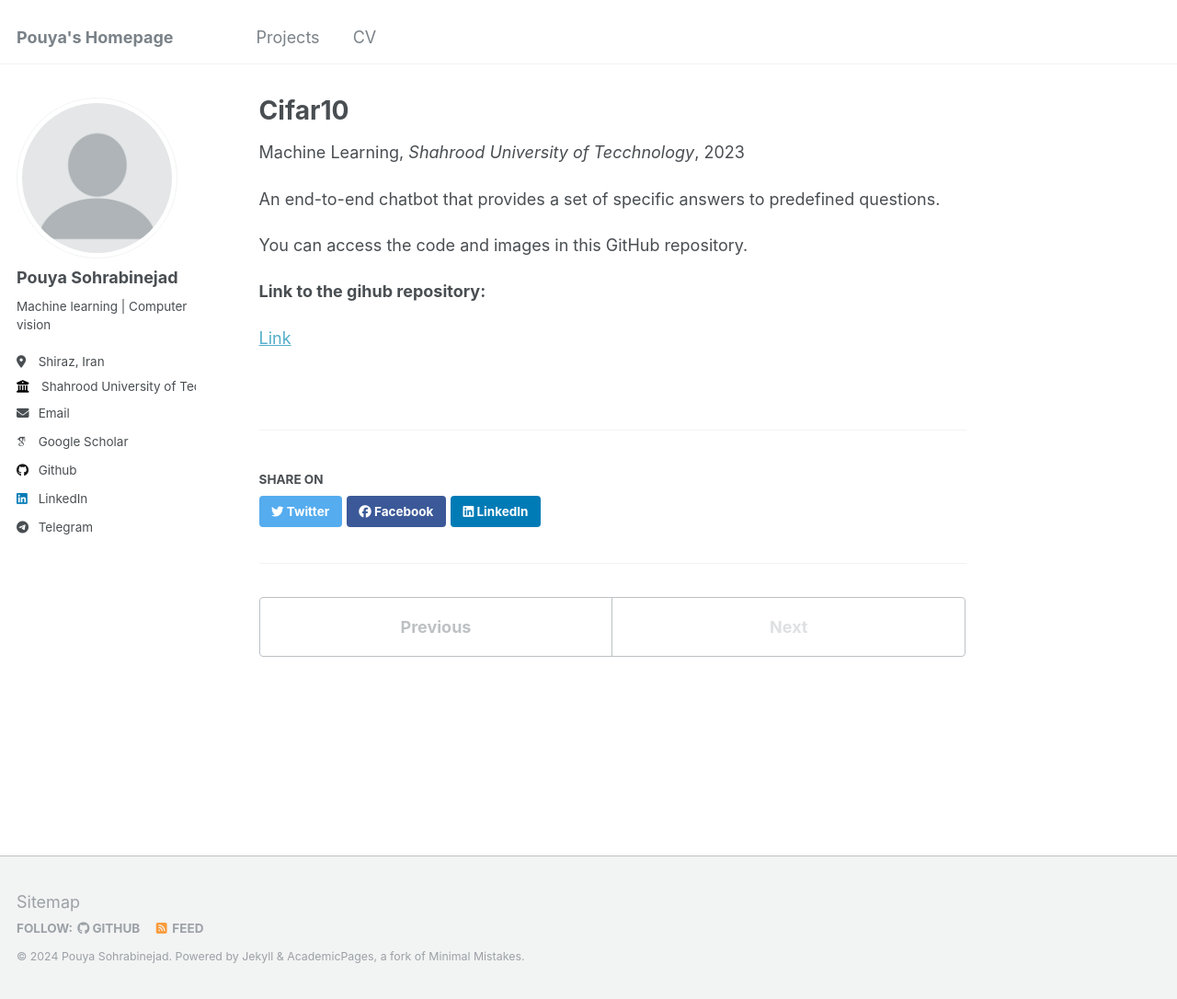
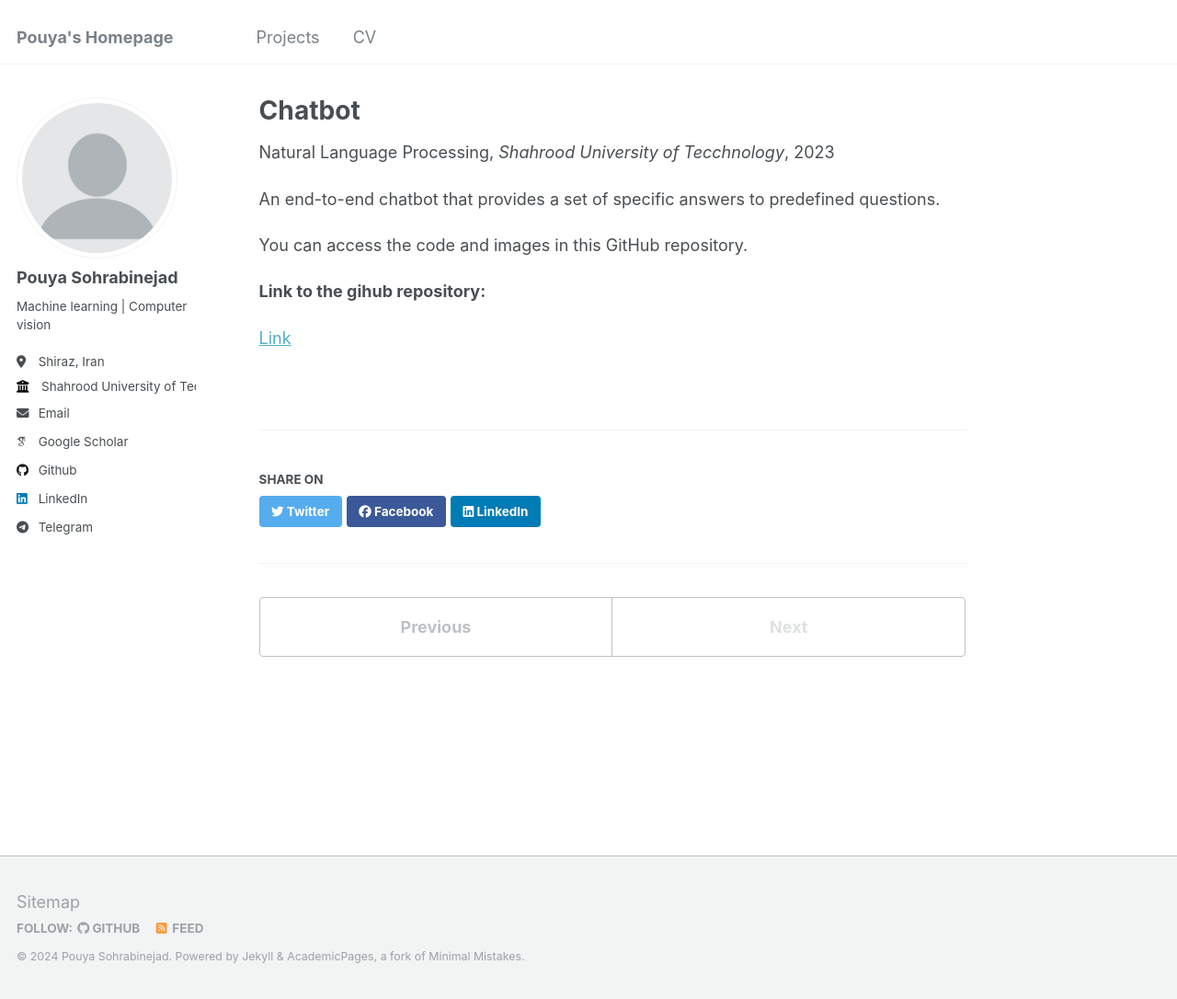
Before and after one commit to PouyaSonej/PouyaSonej.github.io, a Jekyll site: the page built from _teaching/project-4.md, in a window 1280 px wide and 1086 px high. Shown: the whole window at 92% size. Built offline with Jekyll 4.4.1, drawn with Linux system fonts in a browser that asks for light colours; some web fonts are replaced.

Commit message:
Update project-4.md

```diff
--- a/_teaching/project-4.md
+++ b/_teaching/project-4.md
@@ -1,7 +1,7 @@
 ---
-title: "Cifar10"
+title: "Chatbot"
 collection: teaching
-type: "Machine Learning"
+type: "Natural Language Processing"
 permalink: /teaching/project-2
 venue: "Shahrood University of Tecchnology"
 date: 2023-04-01
```
